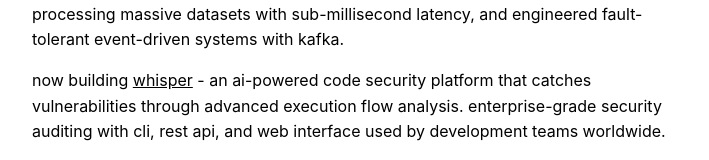
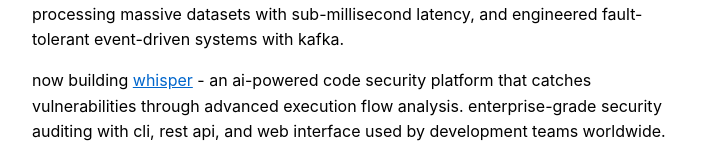
Before and after one commit to Alinxus/alameen, a Next.js app: page / in a window 1280 px wide. Shown: the part 512-672 px from the top of the page, without its empty margins (283-992 px from the left). Built offline with nearby package versions, Linux system fonts and the light colour scheme.

Commit message:
make links blue

```diff
--- a/app/globals.css
+++ b/app/globals.css
@@ -49,12 +49,12 @@
 }
 
 a {
-    color: #000;
+    color: #0066cc;
     text-decoration: underline;
 }
 
 a:hover {
-    text-decoration: none;
+    color: #0052a3;
 }
 
 ul {
```
